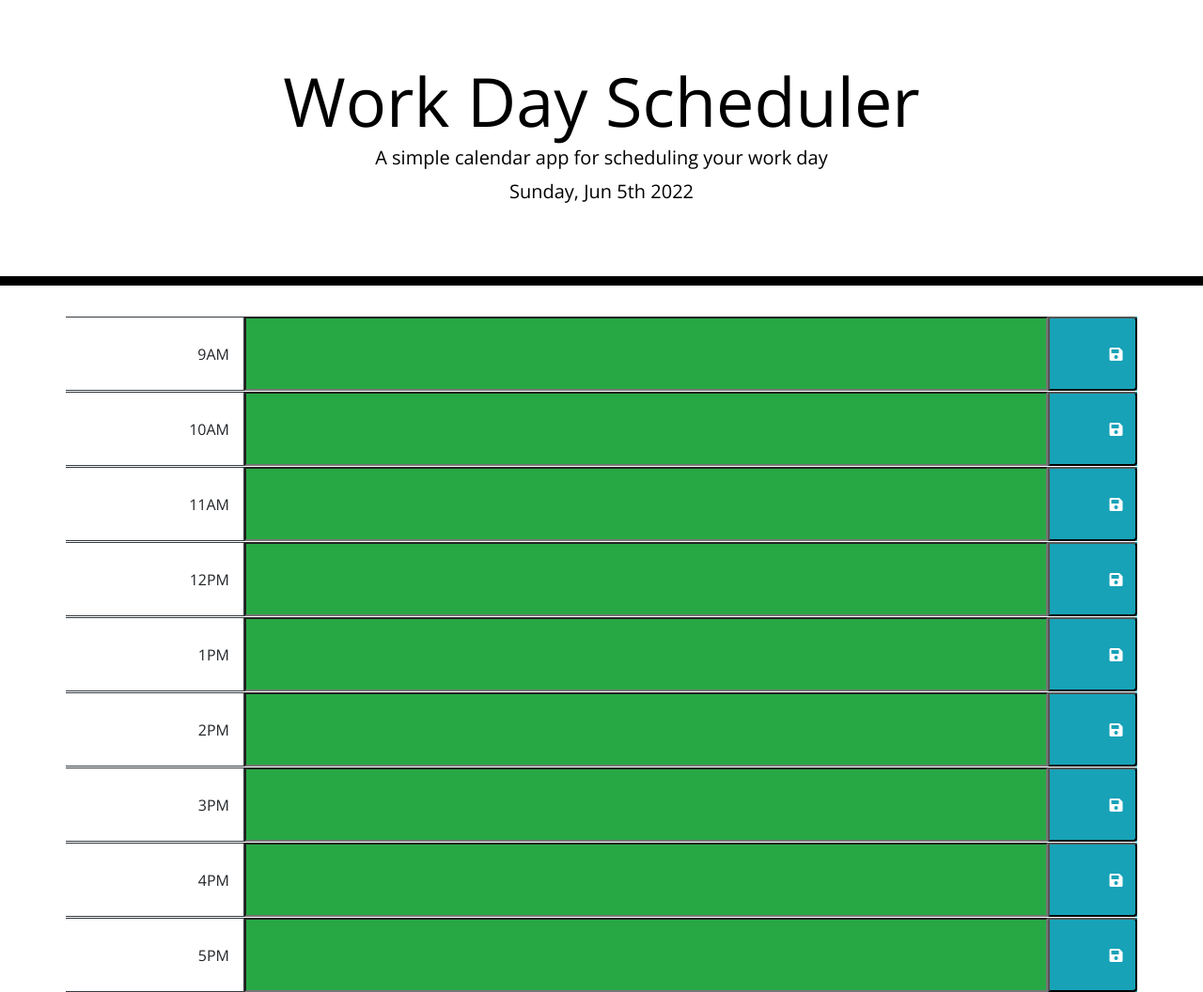
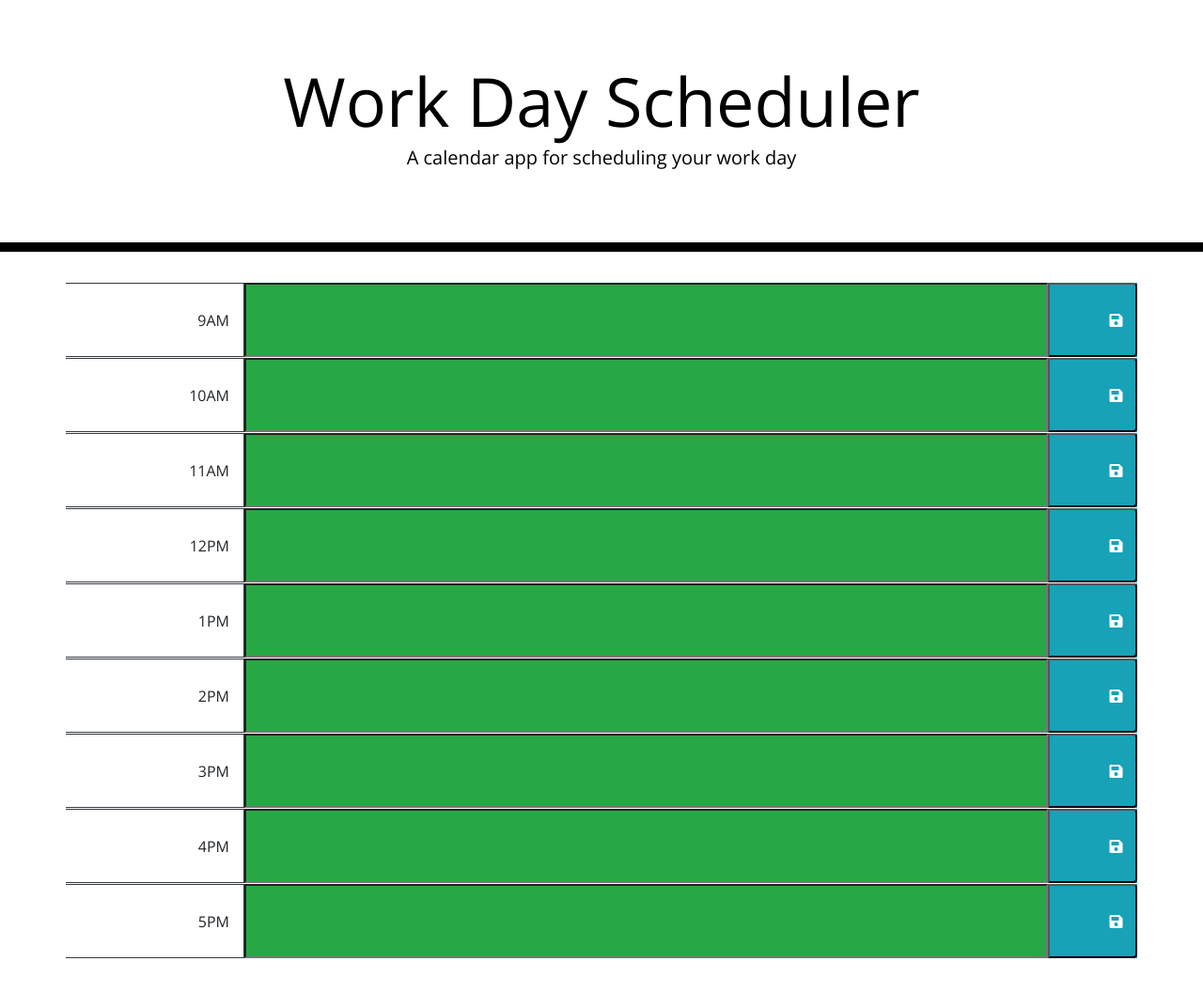
Before and after one commit to ms13380/Calendar-Application, a plain HTML site: page index.html in a window 1280 px wide. Shown: the whole page at 94% size. After the commit the page ends 1020 px from the top, so only its background shows below. Drawn offline with nearby package versions, Linux system fonts and the light colour scheme.

Commit message:
Add files via upload

```diff
--- a/index.html
+++ b/index.html
@@ -19,20 +19,20 @@
       rel="stylesheet"
     />
     <link rel="stylesheet" href="style.css" />
-    <title>Work Day Scheduler</title>
+    <title>Work Day Schedule</title>
   </head>
 
   <body>
     <header class="jumbotron">
       <h1 class="display-3">Work Day Scheduler</h1>
-      <p class="lead">A simple calendar app for scheduling your work day</p>
+      <p class="lead">A calendar app for scheduling your work day</p>
       <p id="currentDay" class="lead"></p>
     </header>
     <div class="container">
       <!-- Timeblocks go here -->
       <div class="row">
         <div class="col-2 border border-dark border-left-0 d-flex align-items-center justify-content-end">9AM</div>
-        <div class="col-9 bg-secondary d-flex align-items-center justify-content-start" style="padding:0">
+        <div class="col-9 bg-secondary d-flex align-items-center justify-content-start" style="padding:0" id="9">
           <input type="text" style="width:100%; height:100%" class="bg-success" id="9">
         </div>
         <div class="col-1 bg-info d-flex align-items-center justify-content-center" style="padding:0">
--- a/script.js
+++ b/script.js
@@ -1,3 +1,19 @@
+var NINEAM = document.getElementById("9")
+var NINEAM = document.getElementById("9")
+var NINEAM = document.getElementById("9")
+var NINEAM = document.getElementById("9")
+var NINEAM = document.getElementById("9")
+var NINEAM = document.getElementById("9")
+var NINEAM = document.getElementById("9")
+var NINEAM = document.getElementById("9")
+var NINEAM = document.getElementById("9")
+
+// Get item from local storage if any -- DOESN'T WORK!!siojfioja
+var data = readFileSync("schedule.txt", 'utf-8').split("\n")
+
+//call vars to html
+NINEAM.innerHTML = "<p>" + data[0] + "</p>";
+
 // Display today's day and date
 var todayDate = moment().format('dddd, MMM Do YYYY');
 $("#currentDay").html(todayDate);
@@ -11,19 +27,15 @@ $(document).ready(function () {
         var text = $(this).siblings(".description").val();
         var time = $(this).parent().attr("id");
 
-        // Save text in local storage
+        // Save schedule in text document
         localStorage.setItem(time, text);
     })
 
     function timeTracker() {
-        //get current number of hours.
         var timeNow = moment().hour();
-
-        // loop over time blocks
         $(".time-block").each(function () {
             var blockTime = parseInt($(this).attr("id").split("hour")[1]);
 
-            // To check the time and add the classes for background indicators
             if (blockTime < timeNow) {
                 $(this).removeClass("future");
                 $(this).removeClass("present");
@@ -42,18 +54,4 @@ $(document).ready(function () {
             }
         })
     }
-
-    // Get item from local storage if any -- DOESN'T WORK!!siojfioja
-    $("#hour8 .description").val(localStorage.getItem("hour8"));
-    $("#hour9 .description").val(localStorage.getItem("hour9"));
-    $("#hour10 .description").val(localStorage.getItem("hour10"));
-    $("#hour11 .description").val(localStorage.getItem("hour11"));
-    $("#hour12 .description").val(localStorage.getItem("hour12"));
-    $("#hour13 .description").val(localStorage.getItem("hour13"));
-    $("#hour14 .description").val(localStorage.getItem("hour14"));
-    $("#hour15 .description").val(localStorage.getItem("hour15"));
-    $("#hour16 .description").val(localStorage.getItem("hour16"));
-    $("#hour17 .description").val(localStorage.getItem("hour17"));
-
-    timeTracker();
 })
```
Also changed, not shown: schedule.txt (added), 1 other file.
